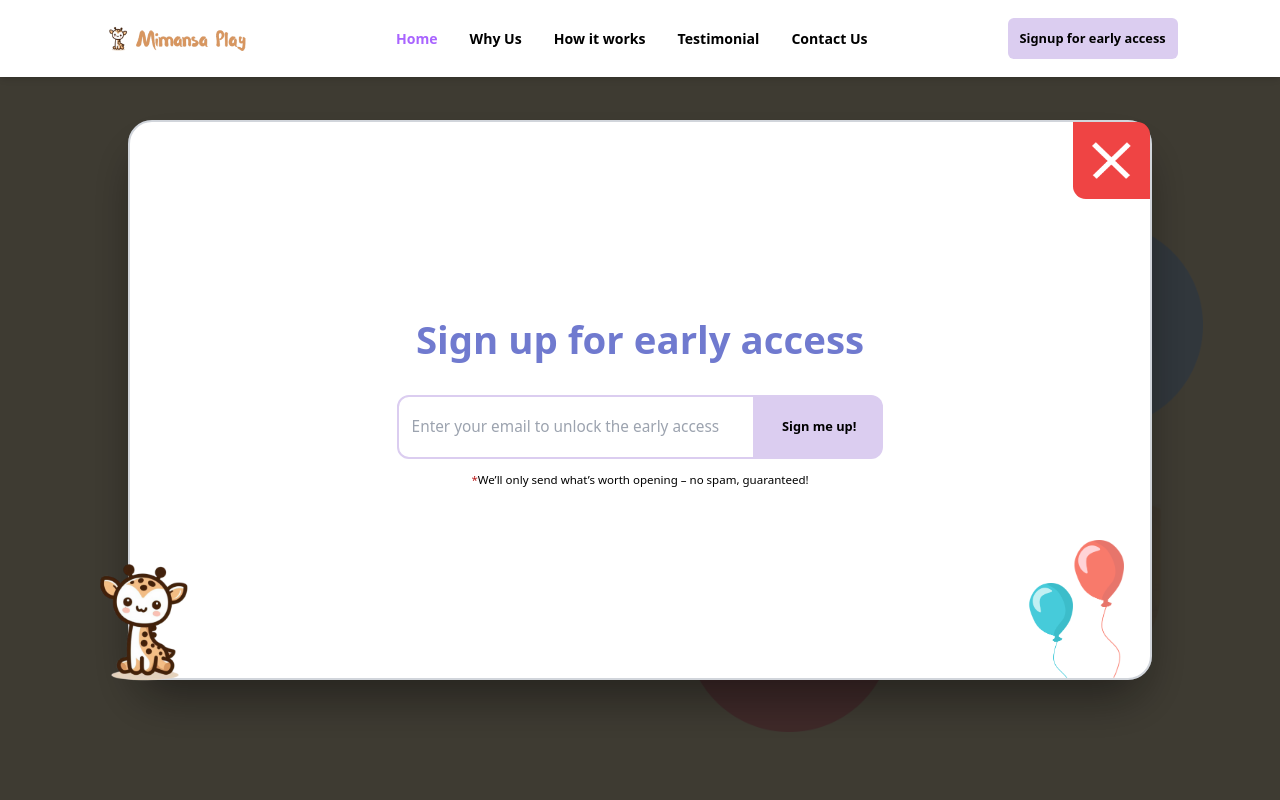
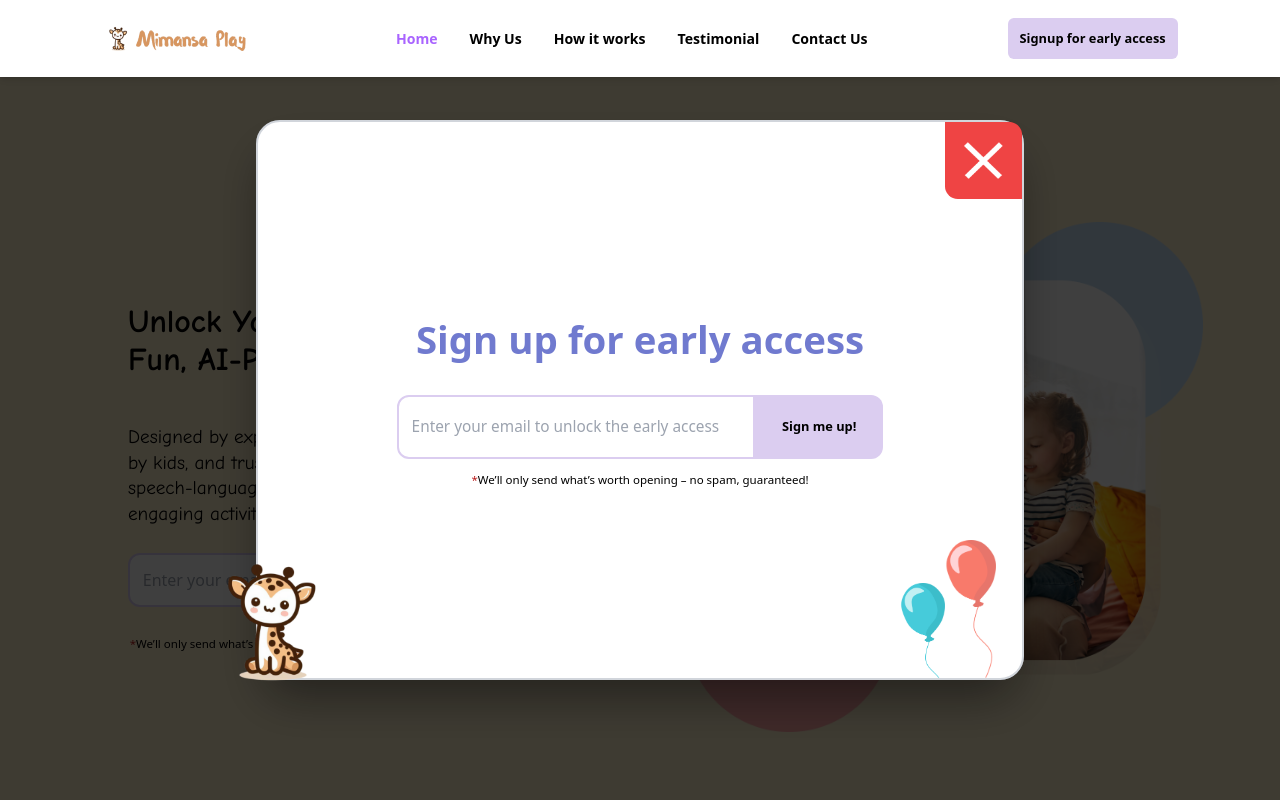
Before and after one commit to MimansaDeveloper/Mimansa-Play, a React (Vite) app in the folder frontend/: page / in a window 1280 px wide. Both pictures are taken after a click on the button "Signup for early access". Shown: the top 800 px of the page. Built offline with nearby package versions, Linux system fonts and the light colour scheme.

Commit message:
popup change

```diff
--- a/frontend/src/pages/PopUpScreen.jsx
+++ b/frontend/src/pages/PopUpScreen.jsx
@@ -37,7 +37,7 @@ const PopUpScreen = ({ closePopup }) => {
 
   return (
     <div className="fixed inset-0 z-20 flex items-center justify-center bg-black bg-opacity-50">
-      <div className='relative w-[90%] max-w-[80%] h-[40%] lg:h-[70%] bg-white border-2 border-gray-300 shadow-2xl flex flex-col rounded-3xl justify-center items-center p-4'>
+      <div className='relative w-[90%] max-w-[80%] lg:max-w-[60%] h-[40%] lg:h-[70%] bg-white border-2 border-gray-300 shadow-2xl flex flex-col rounded-3xl justify-center items-center p-4'>
         {/* Giraffe image */}
         <img
           src="/ziraffe.png"
```
